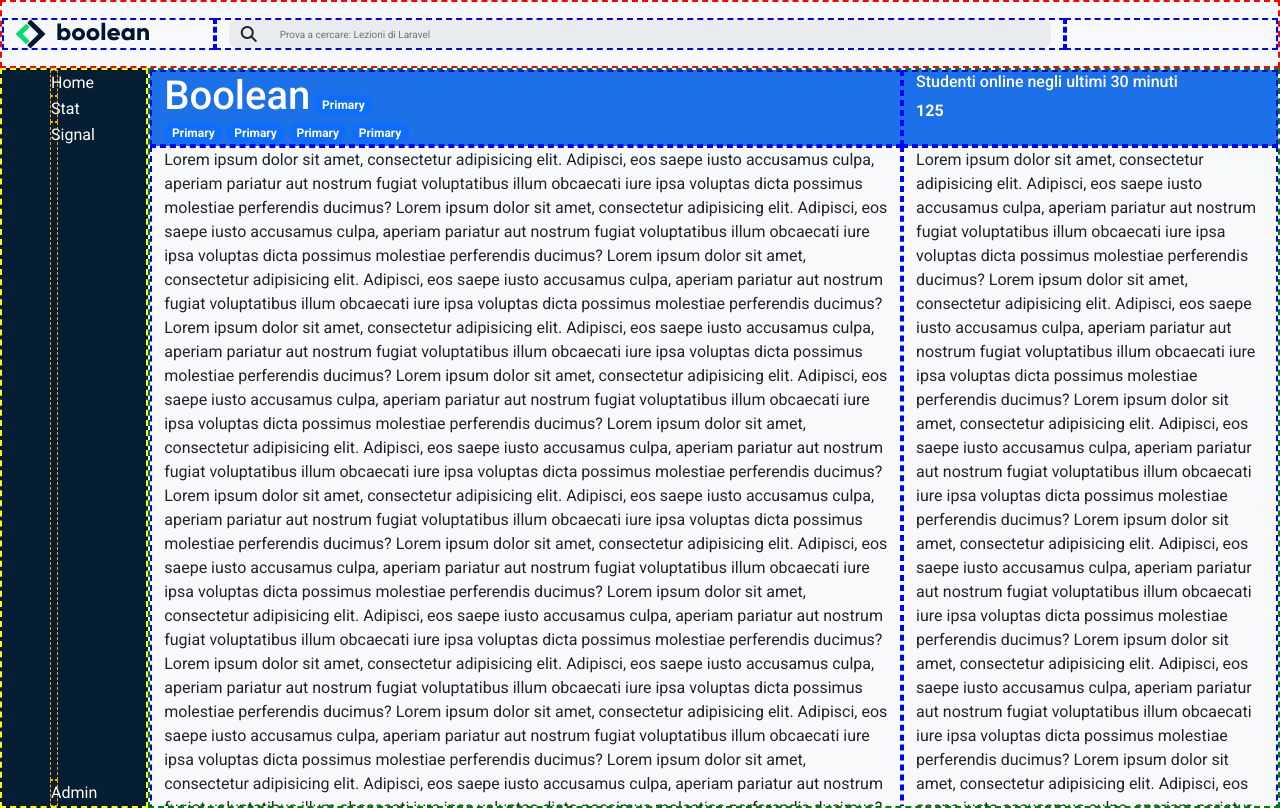
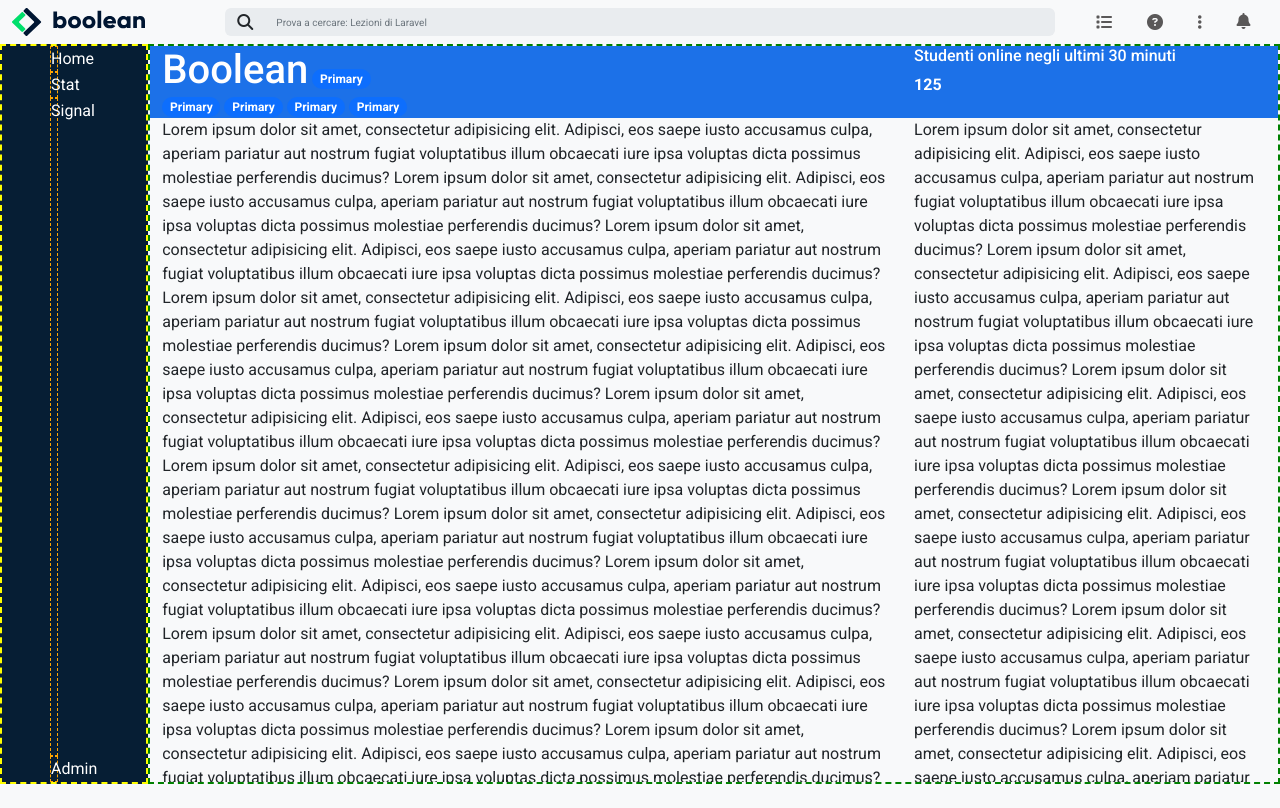
Before and after one commit to Angelo31294/html-css-bootstrap-dashboard, a plain HTML site: page index.html in a window 1280 px wide. Drawn offline with nearby package versions, Linux system fonts and the light colour scheme.

Commit message:
Agg. nav-bar left

```diff
--- a/css/header.css
+++ b/css/header.css
@@ -1,18 +1,13 @@
 /*-------------------
     HEADER
 -------------------*/
-header{
-    border: .125rem dashed red;
-}
-
 .ms-logo-md{
-    max-width: 100%;
     width: 1.875rem;
 }
 
-.row > *{
+/* .row > *{
     border: .125rem dashed blue;
-}
+} */
 
 .form-control, .input-group-text{
     border: none;
@@ -22,3 +17,14 @@ header{
 .form-control{
     font-size: .625rem;
 }
+
+ul{
+    list-style: none;
+    margin-bottom: 0;
+    padding-left: 0;
+}
+
+a{
+    text-decoration: none;
+    color: #5a5858;
+}
--- a/index.html
+++ b/index.html
@@ -22,24 +22,31 @@
     </head>
     <body>
         <!-- Sezione Header -->
-        <header class="py-3">
-            <div class="container-fluid text-center">
-                <div class="row">
-                    <div class="col-lg-2 col-md-1 col-sm-1 col-1">
+        <header class="py-2">
+            <div class="container-fluid">
+                <div class="row align-items-center">
+                    <!-- Logo -->
+                    <div class="col-lg-2 col-1">
                         <img class="d-lg-block d-md-none d-sm-none d-none" src="img/logo.svg" alt="Logo-lg">
                         <img class="d-lg-none .d-md-block ms-logo-md" src="img/mobile-logo.png" alt="Logo-md">
                     </div>
-                    <div class="col-lg-8 col-md-10 col-10"><div class="input-group flex-nowrap">
+                    <!-- Barra di Ricerca -->
+                    <div class="col-lg-8 col-10"><div class="input-group flex-nowrap">
                         <span class="input-group-text" id="addon-wrapping">
                             <i class="fa-solid fa-magnifying-glass"></i>
                         </span>
                         <input type="text" class="form-control" placeholder="Prova a cercare: Lezioni di Laravel" aria-label="Prova a cercare: Lezioni di Laravel" aria-describedby="addon-wrapping">
                       </div>
                     </div>
-                    <div class="col-lg-2 col-md-1 col-1">
-
+                    <!-- Nav -->
+                    <div class="col-lg-2 col-1">
+                        <ul class="d-flex justify-content-around align-items-center">
+                            <li><a href="#"><i class="fa-solid fa-list d-lg-block d-none"></i></a></li>
+                            <li><a href="#"><i class="fa-solid fa-circle-question d-lg-block d-none"></i></a></li>
+                            <li><a href="#"><i class="fa-solid fa-ellipsis-vertical d-lg-block d-none"></i></a></li>
+                            <li><a href="#"><i class="fa-solid fa-bell"></i></a></li>
+                        </ul>
                     </div>
-
                 </div>
             </div>
         </header>
```
